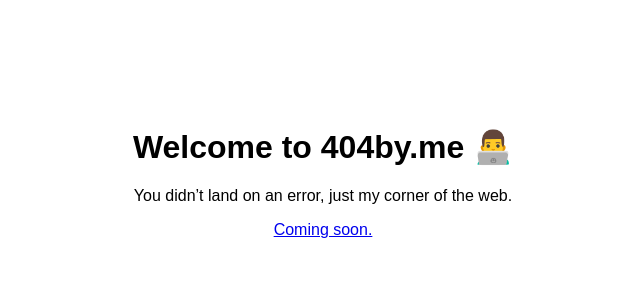
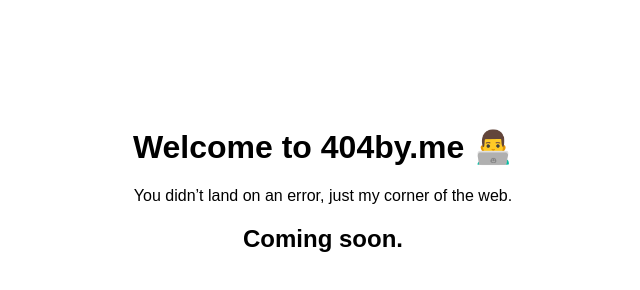
Before and after one commit to unknown788/404byme.github.io, a plain HTML site: page index.html in a window 1280 px wide. Shown: the whole page, without its empty margins (317-957 px from the left). Drawn offline with Linux system fonts and the light colour scheme.

Commit message:
Update index.html

```diff
--- a/index.html
+++ b/index.html
@@ -7,6 +7,6 @@
   <body style="font-family:sans-serif; text-align:center; margin-top:10%">
     <h1>Welcome to 404by.me 👨‍💻</h1>
     <p>You didn’t land on an error, just my corner of the web.</p>
-    <a href="https://github.com/YOURUSERNAME">Coming soon.</a>
+    <h2>Coming soon.</h2>
   </body>
 </html>
```
